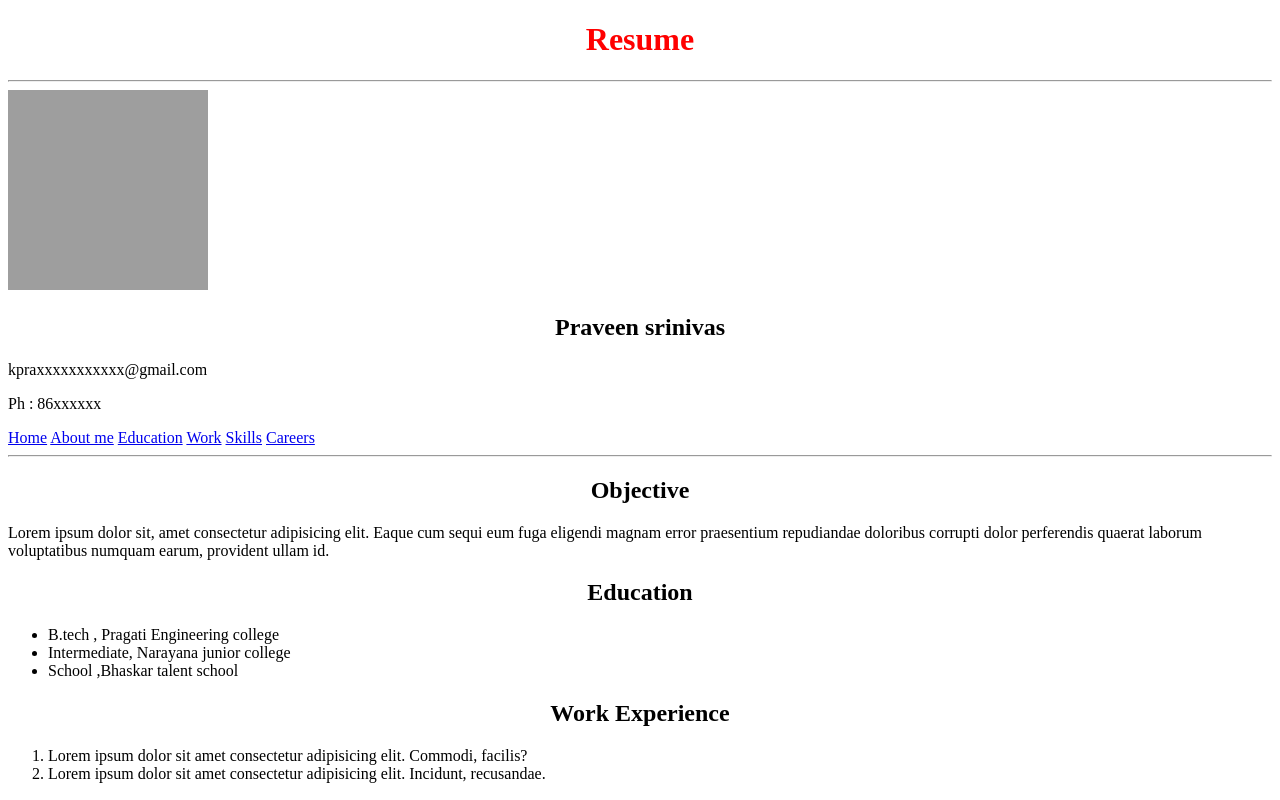
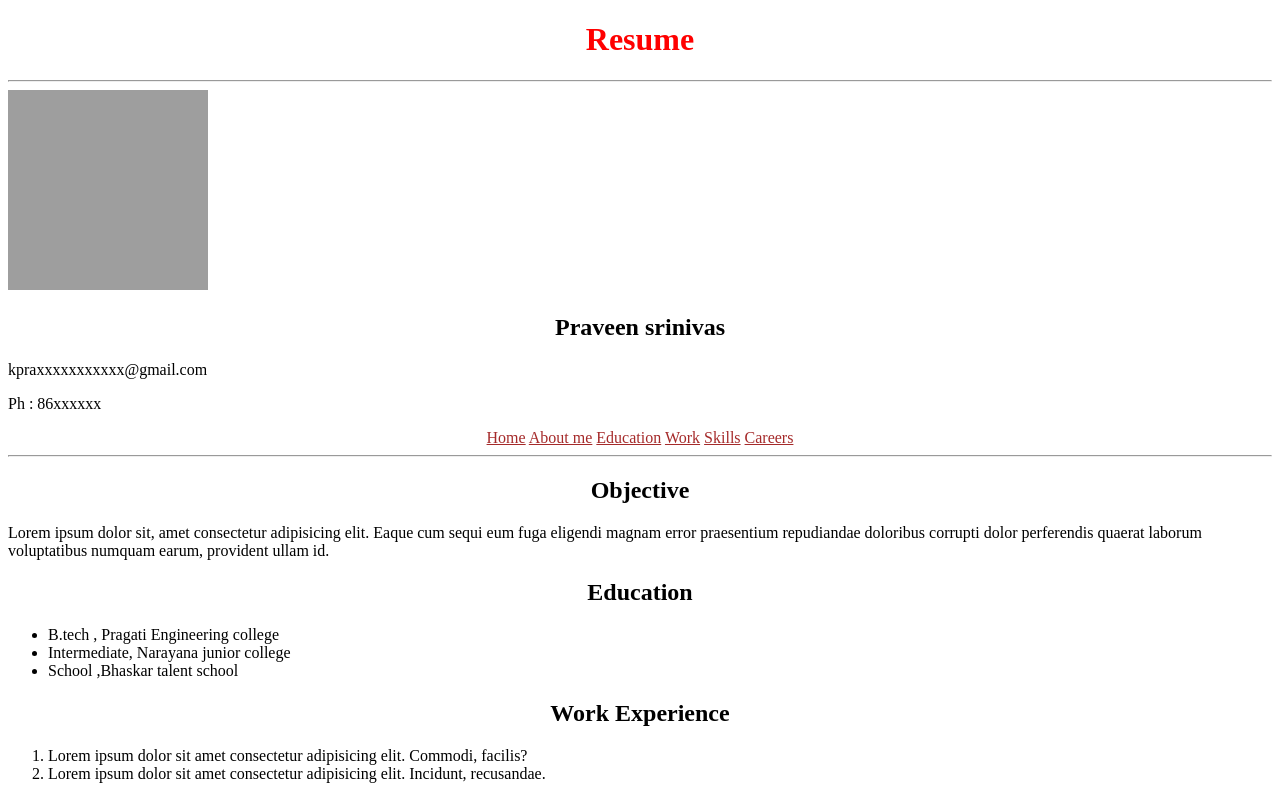
Before and after one commit to Praveensri972/new-rasume-sample, a plain HTML site: page index.html in a window 1280 px wide. Shown: the top 800 px of the page. Drawn offline with Linux system fonts and the light colour scheme; grey boxes are pictures that could not be loaded.

Commit message:
Add files via upload

```diff
--- a/style.css
+++ b/style.css
@@ -7,6 +7,8 @@ h1{
 .profile_pic{
     width: 200px;
     height: 200px;
+    background-color: red;
+    margin: auto;
 
 }
 .container>ul {
@@ -19,5 +21,15 @@ h1{
     text-align:start;
 }
 #head_page{
-    color: rgb(85, 128, 0);
+    text-align: center;
 }
+a:link {
+    color: brown;
+    background-color: transparent;
+}
+a:visited{
+    color: blueviolet;
+}
+a:active{
+    color:yellowgreen;
+}
```
